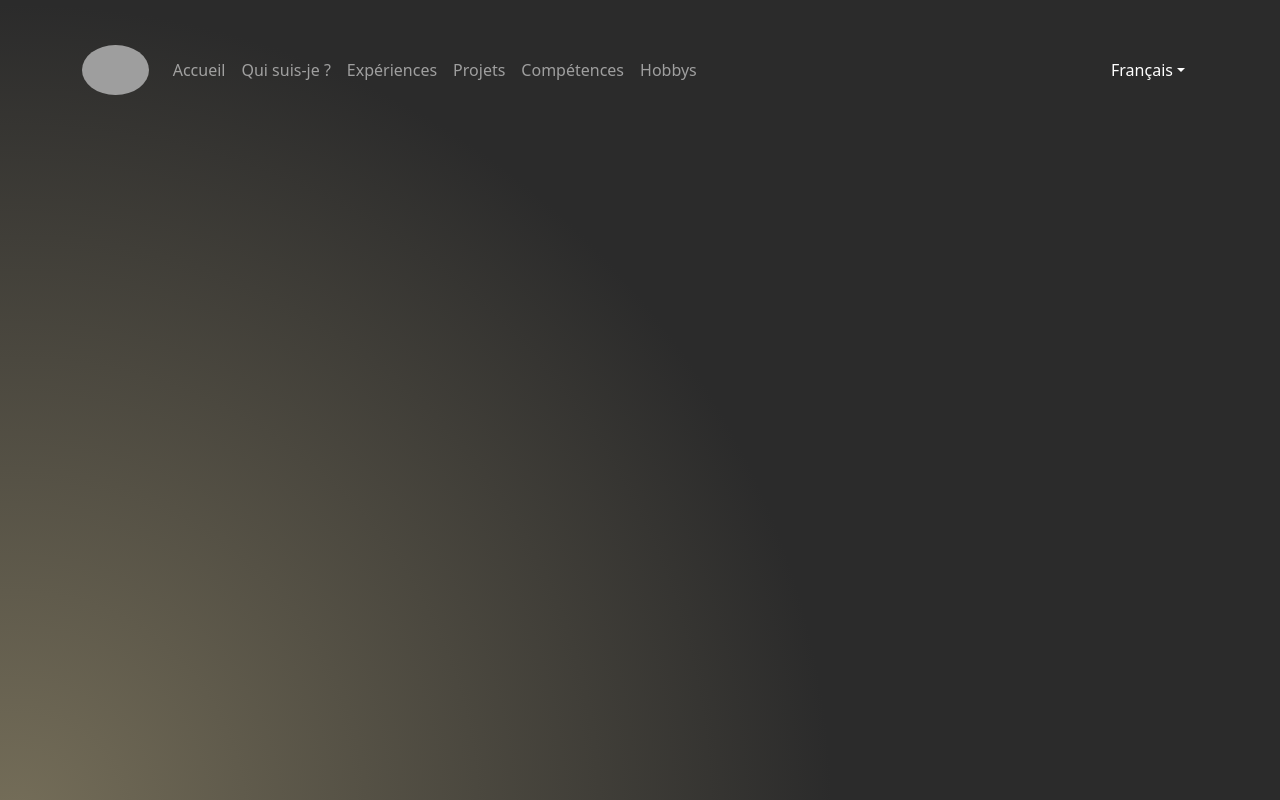
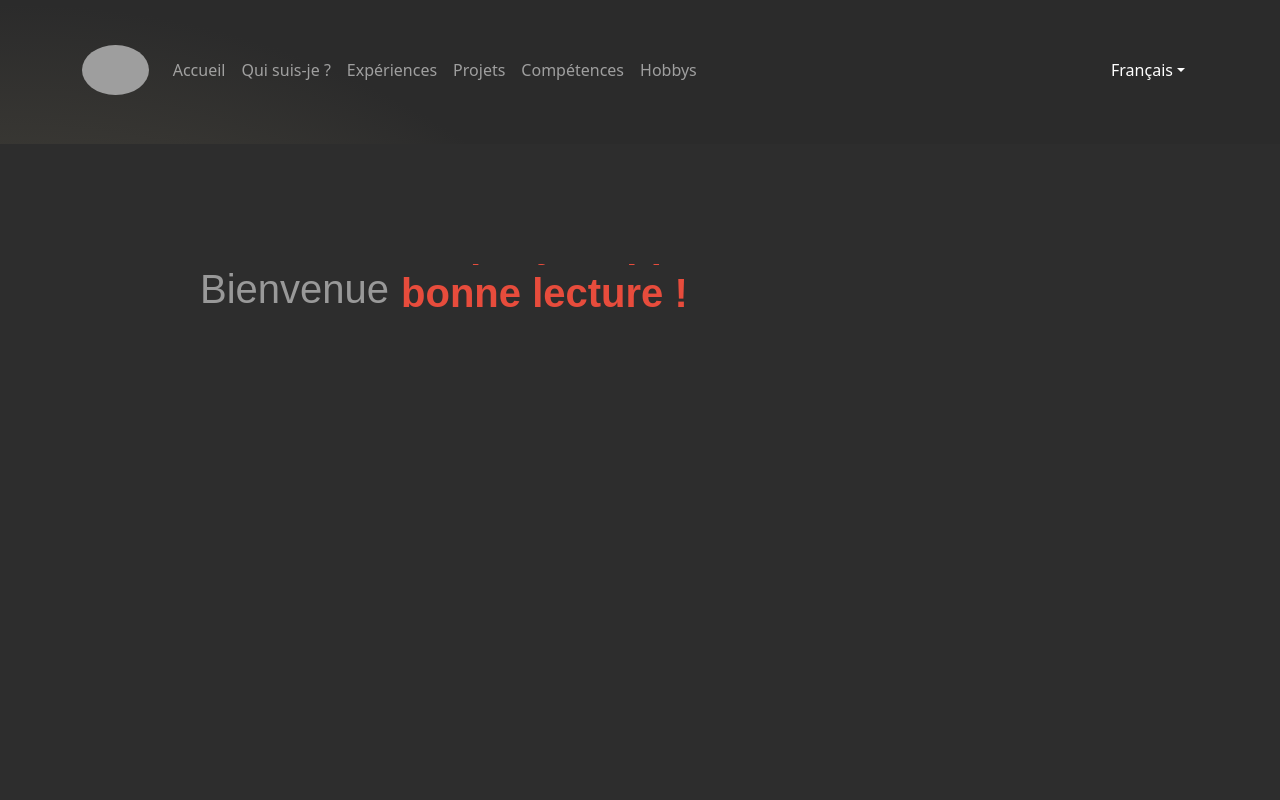
Before and after one commit to Austin-William/Curriculum-vitae, a React (Create React App) app: page / in a window 1280 px wide. Shown: the top 800 px of the page. Built offline with nearby package versions, Linux system fonts and the light colour scheme; grey boxes are pictures that could not be loaded.

Commit message:
[ADD] welcome text

```diff
--- a/src/pages/Cv.js
+++ b/src/pages/Cv.js
@@ -1,12 +1,25 @@
 import React from "react";
 import "../styles/Cv.css";
 
-function CV() {
+function Cv() {
     return (
-        <div className="CV">
-            <h1>CV</h1>
+        <div className="Cv" id="home">
+            <div className="Cv-container">
+                <div className="Cv-title">
+                    <p>Bienvenue</p>
+                    <b>
+                        <div class="Cv-animated-text">
+                            dans mon CV en ligne<br />
+                            pour voir qui je suis<br />
+                            ce que j'ai fais<br />
+                            ce que j'ai appris<br />
+                            bonne lecture !
+                        </div>
+                    </b>
+                </div>
+            </div>
         </div>
     );
 }
 
-export default CV;
+export default Cv;
--- a/src/pages/Home.js
+++ b/src/pages/Home.js
@@ -1,12 +1,12 @@
 import React from 'react';
-import CV from './Cv';
+import Cv from './Cv';
 import "../styles/Home.css";
 
 function Home() {
     return (
         <div className="Home">
             <div className="Home-container">
-                <CV />
+                <Cv />
             </div>
         </div>
     );
--- a/src/styles/Cv.css
+++ b/src/styles/Cv.css
@@ -0,0 +1,90 @@
+.Cv {
+    background: #2d2d2d;
+    width: 100%;
+    height: 85%;
+    margin-top: 9em;
+}
+
+.Cv {
+    padding: 3em 5em;
+    font: normal 40px/50px Montserrat, sans-serif;
+    color: #999;
+}
+
+.Cv p {
+    height: 50px;
+    float: left;
+    margin-right: 0.3em;
+}
+
+.Cv b {
+    float: left;
+    overflow: hidden;
+    position: relative;
+    height: 50px;
+}
+
+.Cv .Cv-animated-text {
+    display: inline-block;
+    color: #e74c3c;
+    position: relative;
+    white-space: nowrap;
+    top: 0;
+    left: 0;
+
+  -webkit-animation:move 6s;
+     -moz-animation:move 6s;
+      -ms-animation:move 6s;
+       -o-animation:move 6s;
+          animation:move 6s;
+  -webkit-animation-iteration-count:infinite;
+     -moz-animation-iteration-count:infinite;
+      -ms-animation-iteration-count:infinite;
+       -o-animation-iteration-count:infinite;
+          animation-iteration-count:infinite;
+  -webkit-animation-delay:1s;
+     -moz-animation-delay:1s;
+      -ms-animation-delay:1s;
+       -o-animation-delay:1s;
+          animation-delay:1s;
+}
+
+@keyframes move{
+    0%  { top: 0px; }
+    20% { top: -50px; }
+    40% { top: -100px; }
+    60% { top: -150px; }
+    80% { top: -200px; }
+}
+
+@-webkit-keyframes move {
+    0%  { top: 0px; }
+    20% { top: -50px; }
+    40% { top: -100px; }
+    60% { top: -150px; }
+    80% { top: -200px; }
+}
+
+@-moz-keyframes move {
+    0%  { top: 0px; }
+    20% { top: -50px; }
+    40% { top: -100px; }
+    60% { top: -150px; }
+    80% { top: -200px; }
+}
+
+@-o-keyframes move {
+    0%  { top: 0px; }
+    20% { top: -50px; }
+    40% { top: -100px; }
+    60% { top: -150px; }
+    80% { top: -200px; }
+}
+
+@keyframes move {
+    0%  { top: 0px; }
+    20% { top: -50px; }
+    40% { top: -100px; }
+    60% { top: -150px; }
+    80% { top: -200px; }
+}
```
